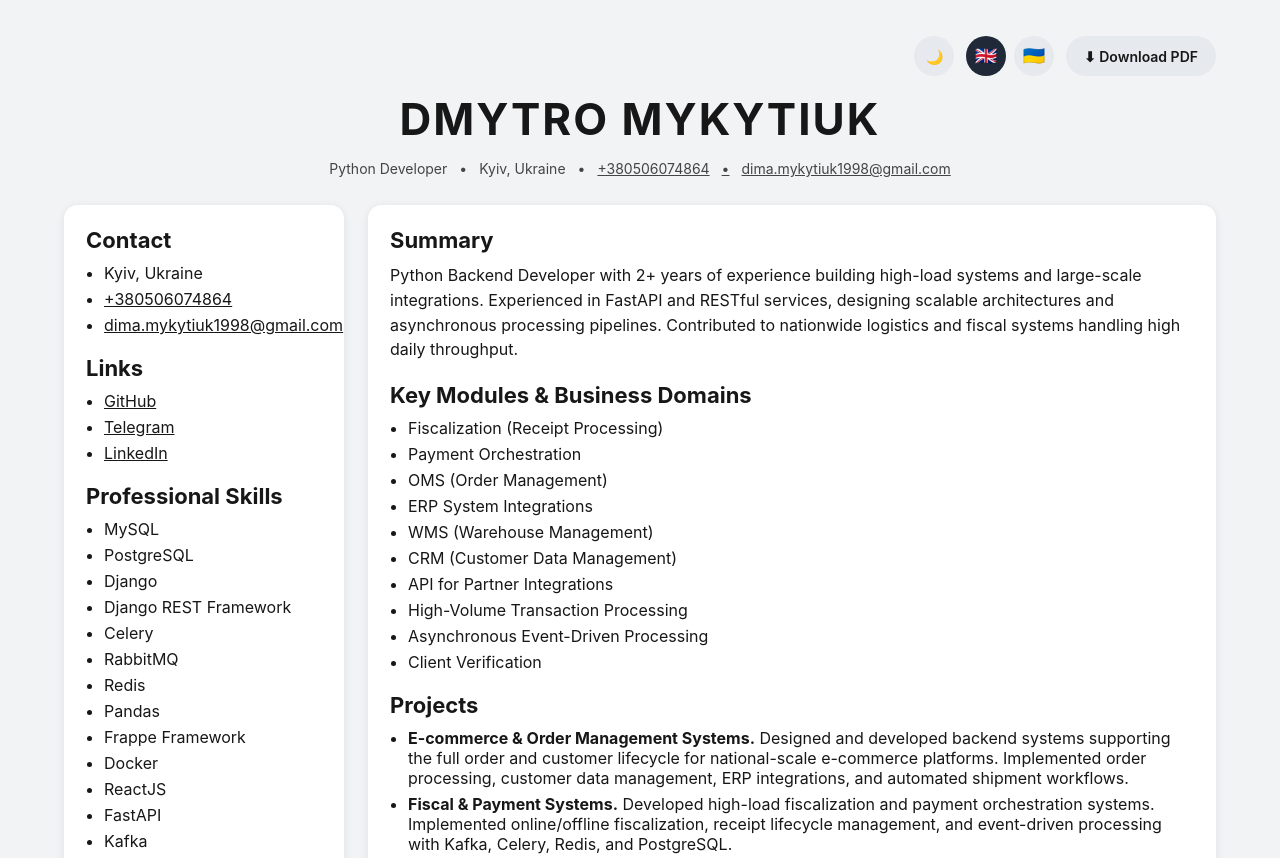
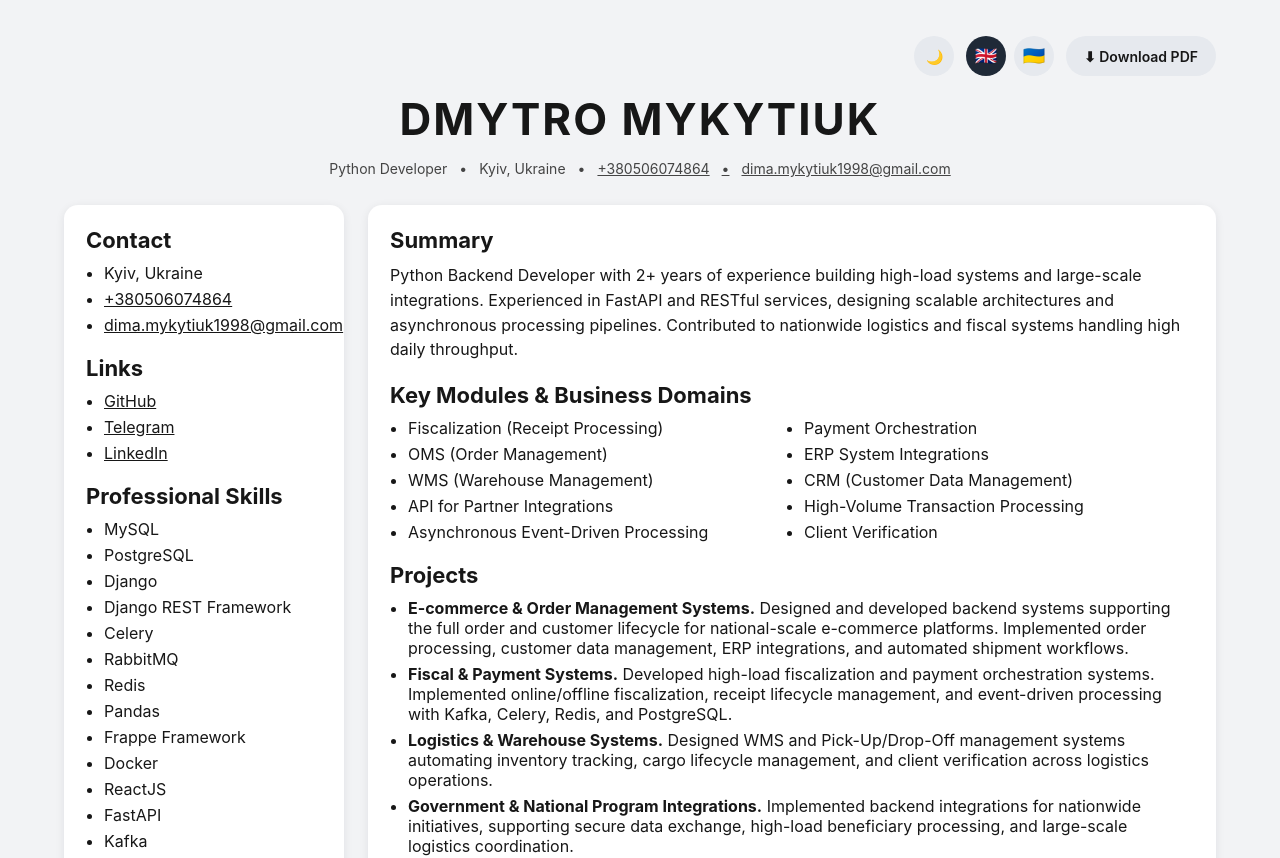
Before and after one commit to dima-mykytiuk/CV, a React (Vite) app in the folder frontend/: page / in a window 1280 px wide. Shown: the top 858 px of the page. Built offline with nearby package versions, Linux system fonts and the light colour scheme.

Commit message:
Fix two-column grid layout for key modules

```diff
--- a/frontend/src/styles.css
+++ b/frontend/src/styles.css
@@ -191,9 +191,10 @@ a {
 }
 
 .two-col-list {
-  display: block;
-  columns: 2;
+  display: grid;
+  grid-template-columns: 1fr 1fr;
   column-gap: 24px;
+  gap: 6px 24px;
 }
 
 .section p {
```
